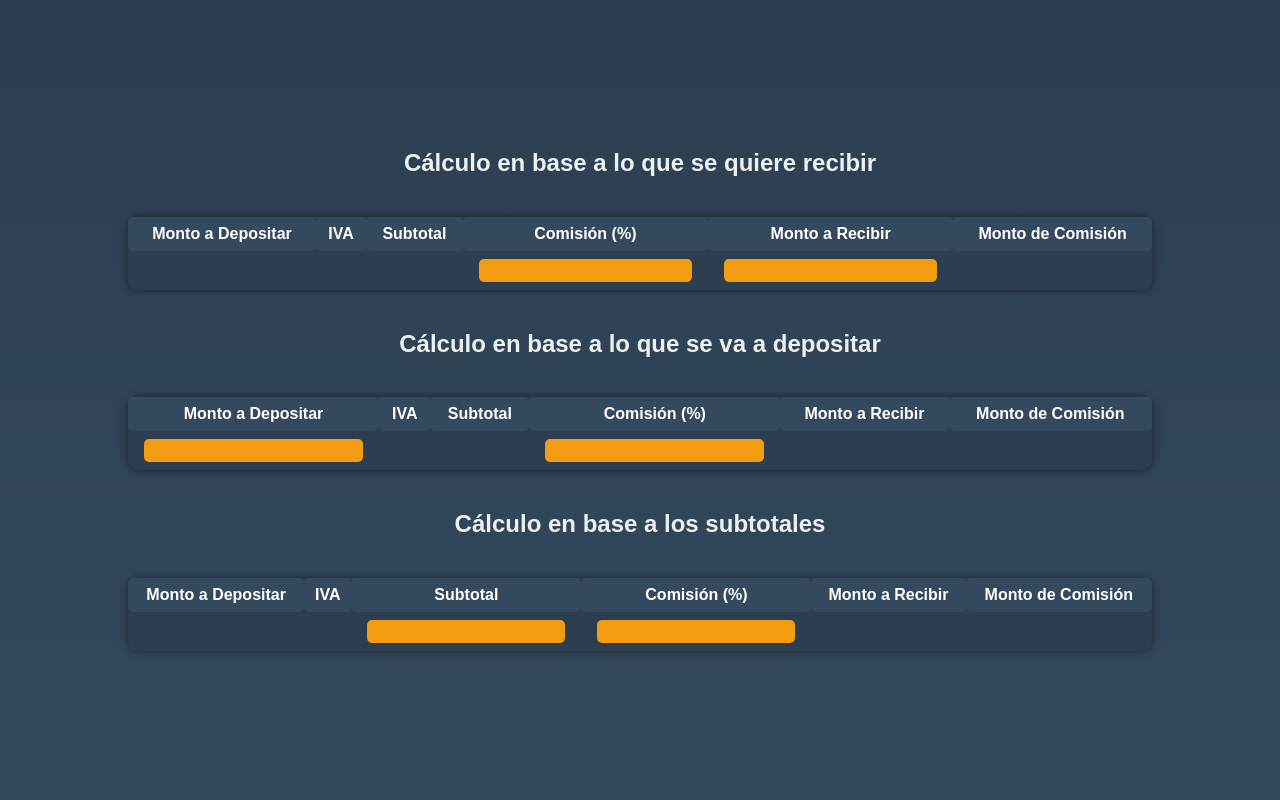
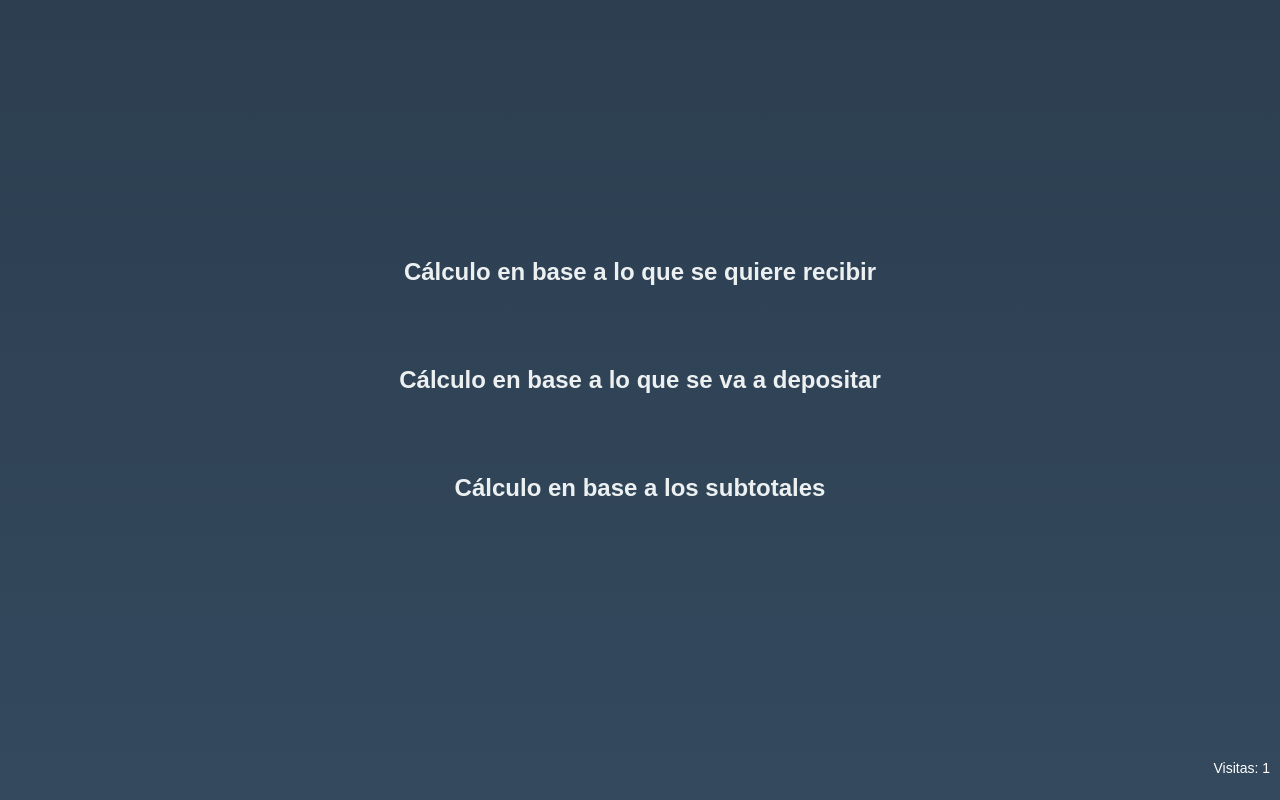
Before and after one commit to JoelMontesanos/tablacalculo, a plain HTML site: page index.html in a window 1280 px wide. Drawn offline with Linux system fonts and the light colour scheme.

Commit message:
Feed: visited counter added

```diff
--- a/index.html
+++ b/index.html
@@ -48,6 +48,14 @@
       margin: 0;
       box-sizing: border-box;
     }
+
+    #visitCounter {
+      position: fixed;
+      bottom: 10px;
+      right: 10px;
+      color: white;
+      font-size: 14px;
+    }
   </style>
   <title>Tabla de Cálculo</title>
 </head>
@@ -55,118 +63,33 @@
 
   <h2 style="text-align: center; color: #ECF0F1;">Cálculo en base a lo que se quiere recibir</h2>
   <table id="tablaRecibir">
-    <thead>
-      <tr>
-        <th>Monto a Depositar</th>
-        <th>IVA</th>
-        <th>Subtotal</th>
-        <th>Comisión (%)</th>
-        <th>Monto a Recibir</th>
-        <th>Monto de Comisión</th>
-      </tr>
-    </thead>
-    <tbody>
-      <tr>
-        <td id="montoDepositar"></td>
-        <td id="iva"></td>
-        <td id="subtotal"></td>
-        <td><input type="number" id="comision" oninput="calcularRecibir()" step="0.01"></td>
-        <td><input type="number" id="montoRecibir" oninput="calcularRecibir()" step="0.01"></td>
-        <td id="montoComision"></td>
-      </tr>
-    </tbody>
+    <!-- ... (Tu tabla existente) ... -->
   </table>
 
   <h2 style="text-align: center; color: #ECF0F1;">Cálculo en base a lo que se va a depositar</h2>
   <table id="tablaDepositar">
-    <thead>
-      <tr>
-        <th>Monto a Depositar</th>
-        <th>IVA</th>
-        <th>Subtotal</th>
-        <th>Comisión (%)</th>
-        <th>Monto a Recibir</th>
-        <th>Monto de Comisión</th>
-      </tr>
-    </thead>
-    <tbody>
-      <tr>
-        <td><input type="number" id="montoDepositar2" oninput="calcularDepositar()" step="0.01"></td>
-        <td id="iva2"></td>
-        <td id="subtotal2"></td>
-        <td><input type="number" id="comision2" oninput="calcularDepositar()" step="0.01"></td>
-        <td id="montoRecibir2"></td>
-        <td id="montoComision2"></td>
-      </tr>
-    </tbody>
+    <!-- ... (Tu tabla existente) ... -->
   </table>
 
   <h2 style="text-align: center; color: #ECF0F1;">Cálculo en base a los subtotales</h2>
   <table id="tablaCalcular">
-    <thead>
-      <tr>
-        <th>Monto a Depositar</th>
-        <th>IVA</th>
-        <th>Subtotal</th>
-        <th>Comisión (%)</th>
-        <th>Monto a Recibir</th>
-        <th>Monto de Comisión</th>
-      </tr>
-    </thead>
-    <tbody>
-      <tr>
-        <td id="montoDepositar3"></td>
-        <td id="iva3"></td>
-        <td><input type="number" id="subtotal3" oninput="calcularTabla3()" step="0.01"></td>
-        <td><input type="number" id="comision3" oninput="calcularTabla3()" step="0.01"></td>
-        <td id="montoRecibir3"></td>
-        <td id="montoComision3"></td>
-      </tr>
-    </tbody>
+    <!-- ... (Tu tabla existente) ... -->
   </table>
 
+  <div id="visitCounter">
+    <p>Visitas: <span id="counter">0</span></p>
+  </div>
+
   <script>
-    function calcularRecibir() {
-      const montoRecibir = parseFloat(document.getElementById('montoRecibir').value);
-      const comision = (parseFloat(document.getElementById('comision').value))/100;
-      const montoDepositar = montoRecibir / (1 - comision);
-      const subtotal = montoDepositar / 1.16;
-      const iva = montoDepositar - subtotal;
-      const montoComision = montoDepositar - montoRecibir;
+    // Funciones de cálculo (Tu código JavaScript existente) ...
 
-      document.getElementById('montoDepositar').innerText = `$${montoDepositar.toFixed(2).replace(/\B(?=(\d{3})+(?!\d))/g, ",")}`;
-      document.getElementById('iva').innerText = `$${iva.toFixed(2).replace(/\B(?=(\d{3})+(?!\d))/g, ",")}`;
-      document.getElementById('subtotal').innerText = `$${subtotal.toFixed(2).replace(/\B(?=(\d{3})+(?!\d))/g, ",")}`;
-      document.getElementById('montoComision').innerText = `$${montoComision.toFixed(2).replace(/\B(?=(\d{3})+(?!\d))/g, ",")}`;
-    }
-
-    function calcularDepositar() {
-      const montoDepositar2 = parseFloat(document.getElementById('montoDepositar2').value);
-      const comision = (parseFloat(document.getElementById('comision2').value))/100;
-      const subtotal2 = montoDepositar2 / 1.16;
-      const iva2 = subtotal2 * 0.16;
-      const montoComision2 = montoDepositar2 * comision;
-      const montoRecibir2 = montoDepositar2 - montoComision2;
-
-      document.getElementById('montoRecibir2').innerText = `$${montoRecibir2.toFixed(2).replace(/\B(?=(\d{3})+(?!\d))/g, ",")}`;
-      document.getElementById('iva2').innerText = `$${iva2.toFixed(2).replace(/\B(?=(\d{3})+(?!\d))/g, ",")}`;
-      document.getElementById('subtotal2').innerText = `$${subtotal2.toFixed(2).replace(/\B(?=(\d{3})+(?!\d))/g, ",")}`;
-      document.getElementById('montoComision2').innerText = `$${montoComision2.toFixed(2).replace(/\B(?=(\d{3})+(?!\d))/g, ",")}`;
-    }
-
-    function calcularTabla3() {
-      const comision3 = (parseFloat(document.getElementById('comision3').value))/100;
-      const subtotal3 = parseFloat(document.getElementById('subtotal3').value)
-      const iva3 = subtotal3 * 0.16;
-      const montoDepositar3 = subtotal3 + iva3;
-      const montoComision3 = montoDepositar3 * comision3;
-      const montoRecibir3 = montoDepositar3 - montoComision3;
-
-      document.getElementById('montoDepositar3').innerText = `$${montoDepositar3.toFixed(2).replace(/\B(?=(\d{3})+(?!\d))/g, ",")}`;
-      document.getElementById('iva3').innerText = `$${iva3.toFixed(2).replace(/\B(?=(\d{3})+(?!\d))/g, ",")}`;
-      document.getElementById('montoRecibir3').innerText = `$${montoRecibir3.toFixed(2).replace(/\B(?=(\d{3})+(?!\d))/g, ",")}`;
-      document.getElementById('montoComision3').innerText = `$${montoComision3.toFixed(2).replace(/\B(?=(\d{3})+(?!\d))/g, ",")}`;
-    }
+    // Contador de visitas
+    document.addEventListener('DOMContentLoaded', function() {
+      let visitCount = localStorage.getItem('visitCount') || 0;
+      visitCount = parseInt(visitCount) + 1;
+      localStorage.setItem('visitCount', visitCount);
+      document.getElementById('counter').innerText = visitCount;
+    });
   </script>
 </body>
 </html>
```
